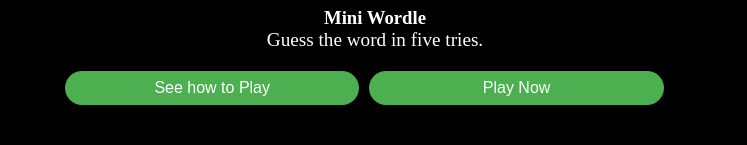
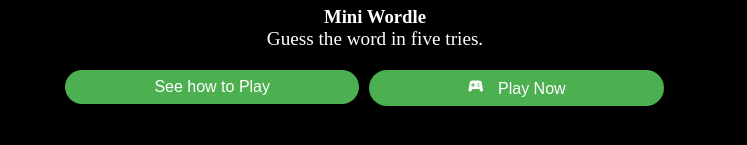
Before and after one commit to Dawood-0007/Mini-Wordle, a React (Vite) app: page / in a window 1280 px wide. Shown: the part 295-440 px from the top of the page, without its empty margins (265-1012 px from the left). Built offline with nearby package versions, Linux system fonts and the light colour scheme.

Commit message:
icons addition

```diff
--- a/package.json
+++ b/package.json
@@ -13,6 +13,7 @@
   "dependencies": {
     "react": "^19.2.8",
     "react-dom": "^19.2.8",
+    "react-icons": "^5.7.0",
     "react-router": "^8.3.0",
     "react-router-dom": "^7.18.2"
   },
--- a/src/App.jsx
+++ b/src/App.jsx
@@ -1,5 +1,6 @@
 import './App.css'
 import { Link } from 'react-router-dom'
+import { IoGameControllerSharp } from "react-icons/io5";
 
 function App() {
    function scrollToBottom() {
@@ -17,7 +18,7 @@ function App() {
             <button onClick={scrollToBottom}>See how to Play</button>
           </Link>
           <Link to="/game">
-            <button>Play Now</button>
+            <button> <IoGameControllerSharp style={{ marginRight: "10px"}}/> Play Now</button>
           </Link>
         </div>
         </div>
```
Also changed, not shown: src/assets/Difficulty.module.css (+7 -0 lines), 1 other file (tests, documents, lock files or other folders).
